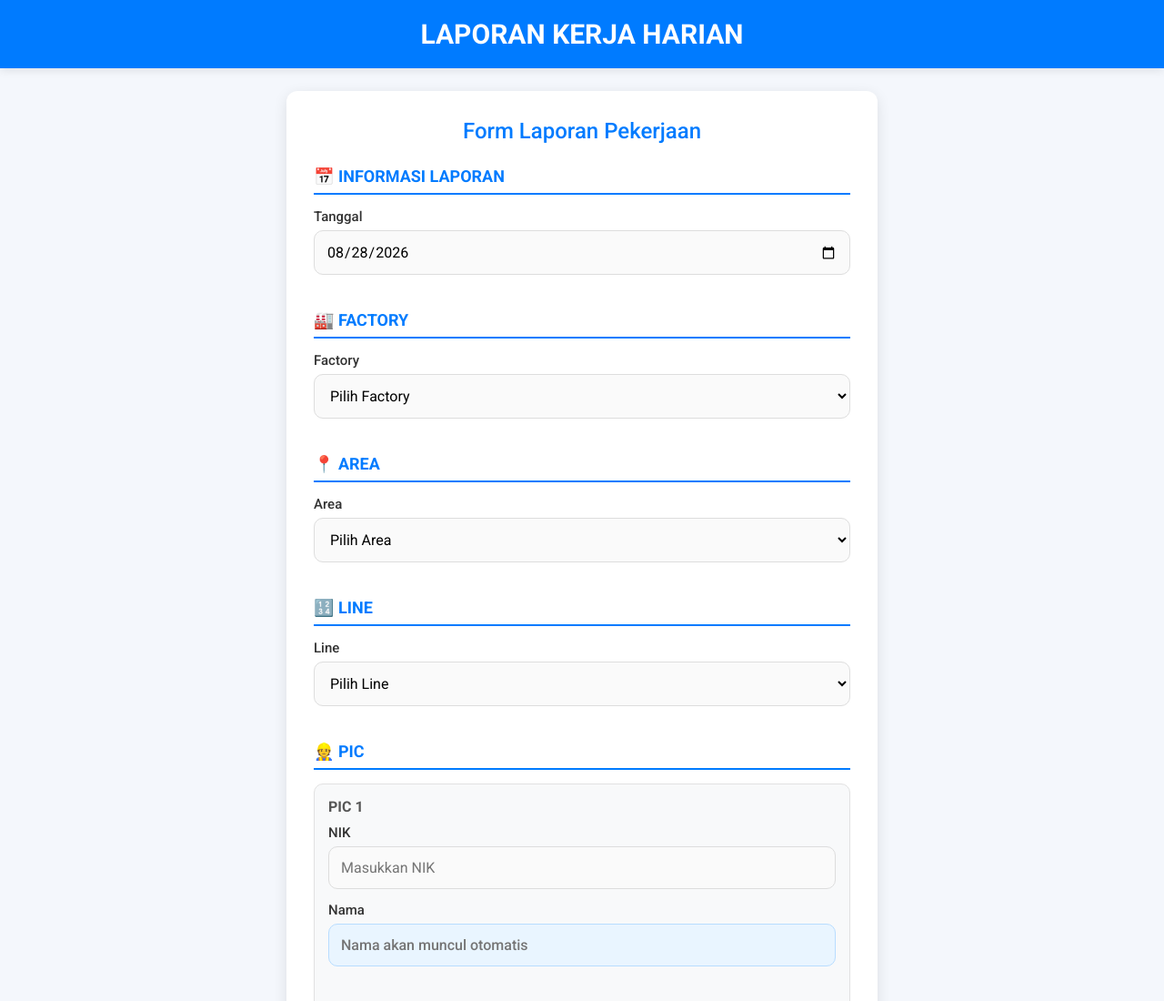
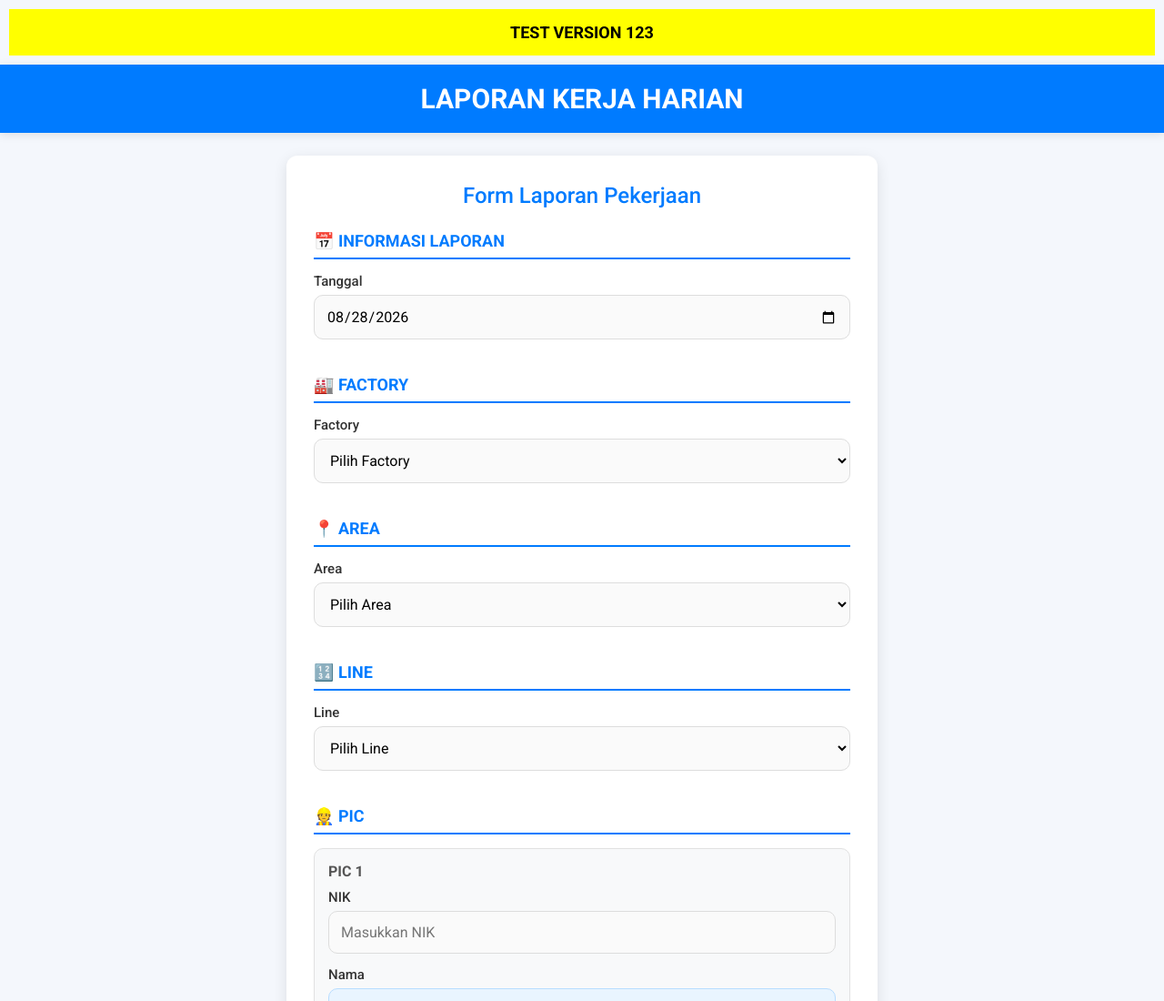
Before and after one commit to Alex-Jho/Job_Reporting, a plain HTML site: page index.html in a window 1280 px wide. Shown: the top 1100 px of the page at 91% size. Drawn offline with nearby package versions, Linux system fonts and the light colour scheme.

Commit message:
index.html

```diff
--- a/index.html
+++ b/index.html
@@ -500,6 +500,18 @@
 
 
 <body>
+
+  <div style="
+    background:yellow;
+    color:black;
+    padding:15px;
+    margin:10px;
+    text-align:center;
+    font-size:18px;
+    font-weight:bold;
+  ">
+    TEST VERSION 123
+  </div>
 
   <!-- ==========================================
        HEADER
```
